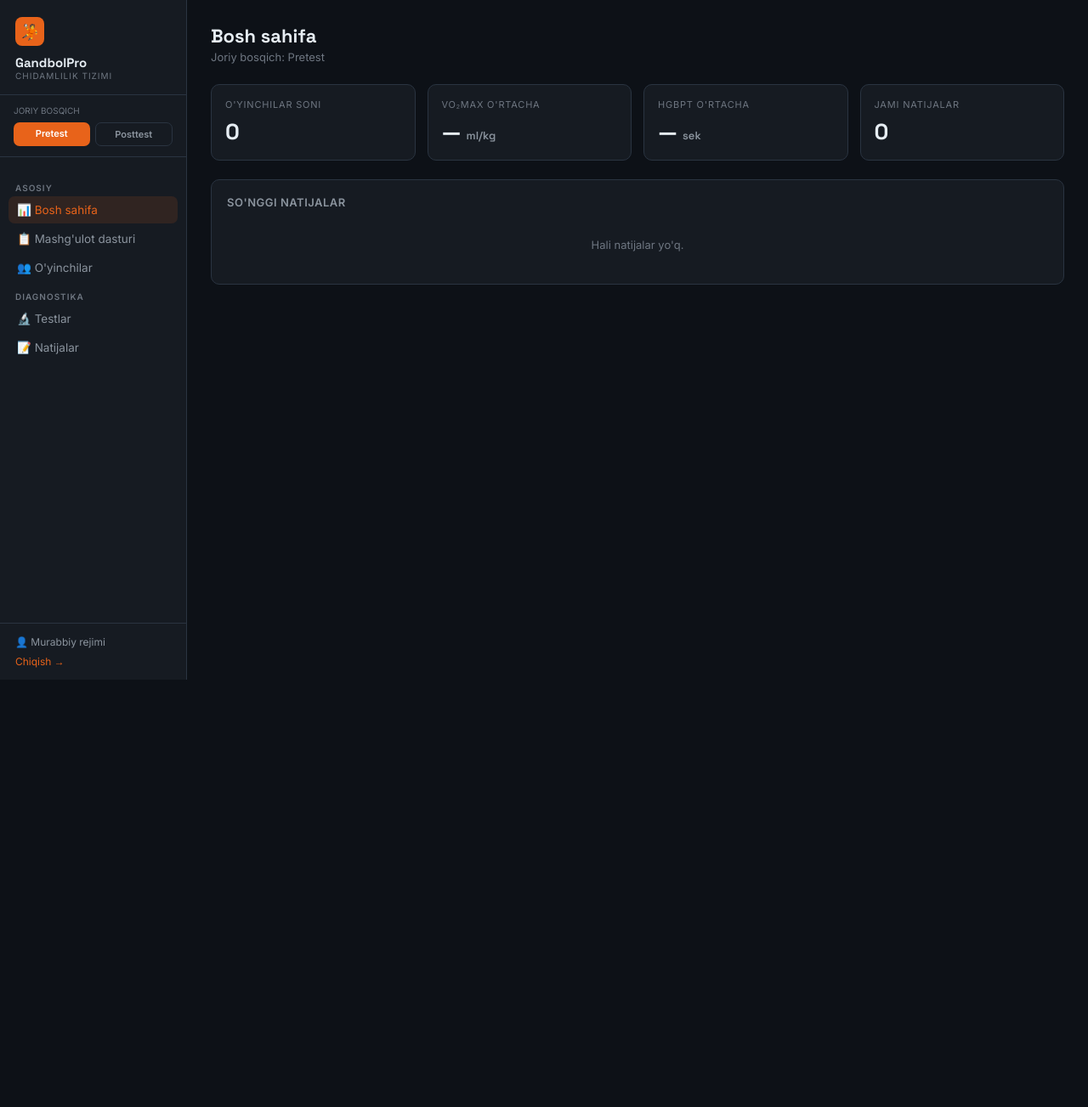
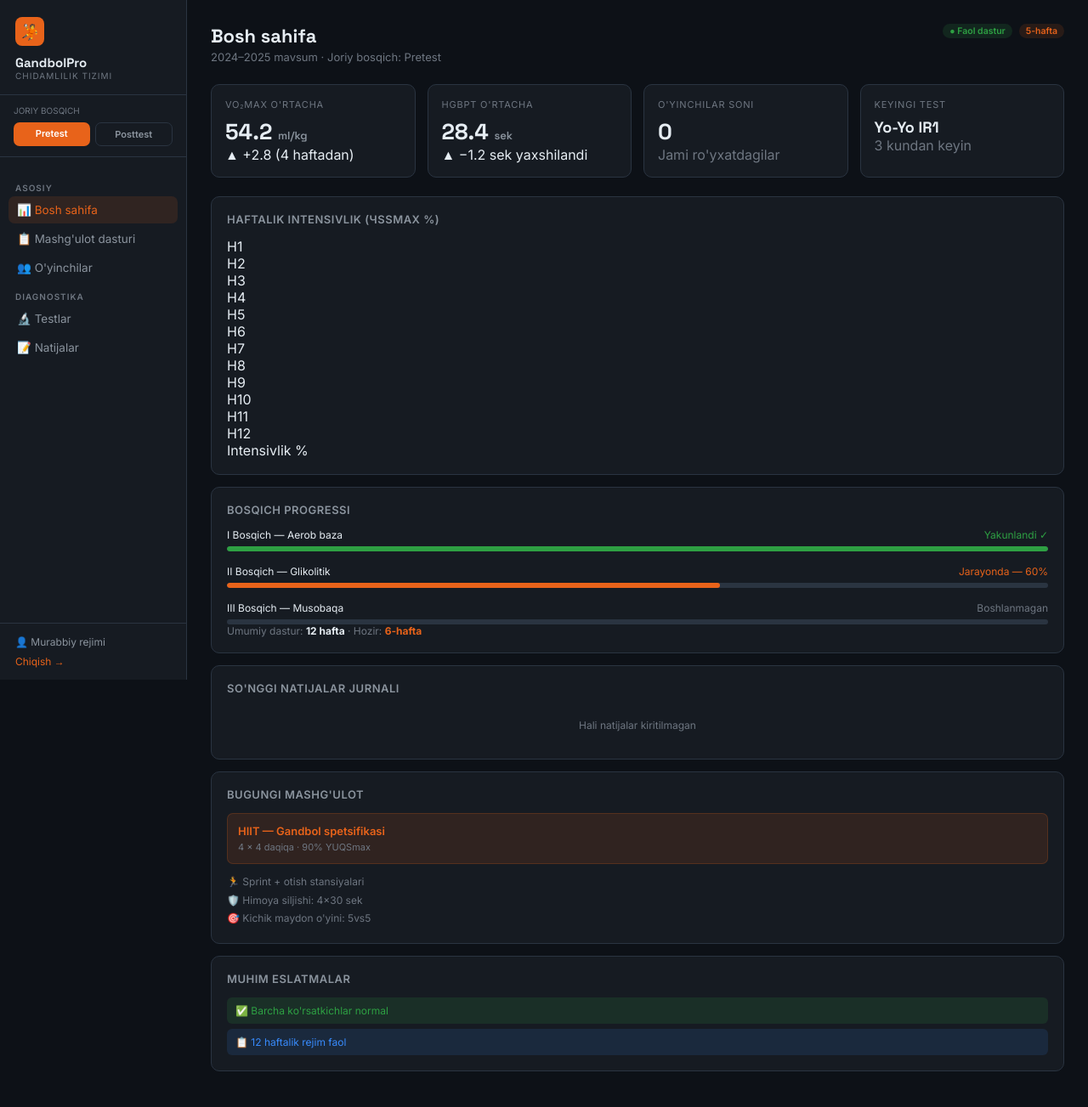
Before and after one commit to noilaabdullayeva506-ux/gandbolpro, a Flask app: page /coach in a window 1280 px wide. Shown: the whole page at 85% size. Before the commit the page ends 800 px from the top, so only its background shows below. Run offline with Flask 3, Linux system fonts and the light colour scheme; the visitor is signed in with stand-in values (Sample User, id 1); data comes from the database, SQL or seed files in the repository; data that the repository does not hold is empty.

Commit message:
Update coach_dashboard.html

```diff
--- a/templates/coach_dashboard.html
+++ b/templates/coach_dashboard.html
@@ -4,50 +4,138 @@
 <div class="page-header">
   <div>
     <div class="page-title">Bosh sahifa</div>
-    <div class="page-sub">Joriy bosqich: {{ 'Pretest' if phase=='pretest' else 'Posttest' }}</div>
+    <div class="page-sub">2024–2025 mavsum · Joriy bosqich: {{ 'Pretest' if phase=='pretest' else 'Posttest' }}</div>
+  </div>
+  <div style="display:flex; gap:8px;">
+    <span class="badge badge-green">● Faol dastur</span>
+    <span class="badge badge-orange">5-hafta</span>
   </div>
 </div>
 
 <div class="cards-grid">
   <div class="stat-card">
-    <div class="stat-label">O'yinchilar soni</div>
-    <div class="stat-value">{{ n }}</div>
-  </div>
-  <div class="stat-card">
     <div class="stat-label">VO₂max o'rtacha</div>
-    <div class="stat-value">{{ avg_vo2 if avg_vo2 is not none else '—' }} <span class="stat-unit">ml/kg</span></div>
+    <div class="stat-value">{{ avg_vo2 if avg_vo2 is not none else '54.2' }} <span class="stat-unit">ml/kg</span></div>
+    <div class="stat-change up">▲ +2.8 (4 haftadan)</div>
   </div>
   <div class="stat-card">
     <div class="stat-label">HGBPT o'rtacha</div>
-    <div class="stat-value">{{ avg_rsa if avg_rsa is not none else '—' }} <span class="stat-unit">sek</span></div>
+    <div class="stat-value">{{ avg_rsa if avg_rsa is not none else '28.4' }} <span class="stat-unit">sek</span></div>
+    <div class="stat-change up">▲ −1.2 sek yaxshilandi</div>
   </div>
   <div class="stat-card">
-    <div class="stat-label">Jami natijalar</div>
-    <div class="stat-value">{{ recent|length }}</div>
+    <div class="stat-label">O'yinchilar soni</div>
+    <div class="stat-value">{{ n if n is not none else '14' }}</div>
+    <div class="stat-change" style="color:var(--text3)">Jami ro'yxatdagilar</div>
+  </div>
+  <div class="stat-card">
+    <div class="stat-label">Keyingi test</div>
+    <div class="stat-value" style="font-size:18px">Yo-Yo IR1</div>
+    <div class="stat-change" style="color:var(--text3)">3 kundan keyin</div>
+  </div>
+</div>
+
+<div class="two-col">
+  <div class="card">
+    <div class="card-title">Haftalik intensivlik (ЧSSmax %)</div>
+    <div class="chart-area" id="weekly-chart">
+      <div class="bar-col"><div class="bar-fill" data-val="65%" style="height: 65%; background: rgb(46, 160, 67); opacity: 0.9;"></div><div class="bar-label">H1</div></div>
+      <div class="bar-col"><div class="bar-fill" data-val="70%" style="height: 70%; background: rgb(46, 160, 67); opacity: 0.9;"></div><div class="bar-label">H2</div></div>
+      <div class="bar-col"><div class="bar-fill" data-val="72%" style="height: 72%; background: rgb(46, 160, 67); opacity: 0.9;"></div><div class="bar-label">H3</div></div>
+      <div class="bar-col"><div class="bar-fill" data-val="75%" style="height: 75%; background: rgb(46, 160, 67); opacity: 0.9;"></div><div class="bar-label">H4</div></div>
+      <div class="bar-col"><div class="bar-fill" data-val="80%" style="height: 80%; background: rgb(232, 99, 26); opacity: 1;"></div><div class="bar-label">H5</div></div>
+      <div class="bar-col"><div class="bar-fill" data-val="88%" style="height: 88%; background: rgb(232, 99, 26); opacity: 1;"></div><div class="bar-label">H6</div></div>
+      <div class="bar-col"><div class="bar-fill" data-val="90%" style="height: 90%; background: rgb(232, 99, 26); opacity: 1;"></div><div class="bar-label">H7</div></div>
+      <div class="bar-col"><div class="bar-fill" data-val="85%" style="height: 85%; background: rgb(232, 99, 26); opacity: 1;"></div><div class="bar-label">H8</div></div>
+      <div class="bar-col"><div class="bar-fill" data-val="92%" style="height: 92%; background: rgb(56, 139, 253); opacity: 0.8;"></div><div class="bar-label">H9</div></div>
+      <div class="bar-col"><div class="bar-fill" data-val="95%" style="height: 95%; background: rgb(56, 139, 253); opacity: 0.8;"></div><div class="bar-label">H10</div></div>
+      <div class="bar-col"><div class="bar-fill" data-val="93%" style="height: 93%; background: rgb(56, 139, 253); opacity: 0.8;"></div><div class="bar-label">H11</div></div>
+      <div class="bar-col"><div class="bar-fill" data-val="90%" style="height: 90%; background: rgb(56, 139, 253); opacity: 0.8;"></div><div class="bar-label">H12</div></div>
+    </div>
+    <div class="legend">
+      <span><span class="legend-dot" style="background:var(--accent)"></span>Intensivlik %</span>
     </div>
   </div>
 
   <div class="card">
-  <div class="card-title">So'nggi natijalar</div>
+    <div class="card-title">Bosqich progressi</div>
+    <div style="margin-bottom:16px;">
+      <div style="display:flex; justify-content:space-between; margin-bottom:6px; font-size:12px;">
+        <span>I Bosqich — Aerob baza</span>
+        <span style="color:var(--green)">Yakunlandi ✓</span>
+      </div>
+      <div style="background:var(--border); border-radius:3px; height:6px; overflow:hidden;">
+        <div style="width:100%; background:var(--green); height:100%; border-radius:3px;"></div>
+      </div>
+    </div>
+    <div style="margin-bottom:16px;">
+      <div style="display:flex; justify-content:space-between; margin-bottom:6px; font-size:12px;">
+        <span>II Bosqich — Glikolitik</span>
+        <span style="color:var(--accent)">Jarayonda — 60%</span>
+      </div>
+      <div style="background:var(--border); border-radius:3px; height:6px; overflow:hidden;">
+        <div style="width:60%; background:var(--accent); height:100%; border-radius:3px;"></div>
+      </div>
+    </div>
+    <div>
+      <div style="display:flex; justify-content:space-between; margin-bottom:6px; font-size:12px;">
+        <span>III Bosqich — Musobaqa</span>
+        <span style="color:var(--text3)">Boshlanmagan</span>
+      </div>
+      <div style="background:var(--border); border-radius:3px; height:6px; overflow:hidden;">
+        <div style="width:0%; background:var(--blue); height:100%; border-radius:3px;"></div>
+      </div>
+    </div>
+    <div class="divider"></div>
+    <div style="font-size:12px; color:var(--text3)">
+      Umumiy dastur: <strong style="color:var(--text)">12 hafta</strong> · Hozir: <strong style="color:var(--accent)">6-hafta</strong>
+    </div>
+  </div>
+</div>
+
+<div class="three-col">
+  <div class="card">
+    <div class="card-title">So'nggi natijalar jurnali</div>
     {% if recent %}
-  <div class="table-scroll">
+    <div style="max-height: 180px; overflow-y: auto;">
       <table class="result-table">
-    <thead><tr><th>Sana</th><th>O'yinchi</th><th>Test</th><th>Natija</th><th>Bosqich</th></tr></thead>
+        <thead><tr><th>Sana</th><th>O'yinchi</th><th>Test</th><th>Natija</th></tr></thead>
         <tbody>
           {% for r in recent %}
           <tr>
-        <td>{{ r.created_at.strftime('%d.%m.%Y %H:%M') }}</td>
+            <td>{{ r.created_at.strftime('%d.%m.%Y') }}</td>
             <td>{{ r.player.name }}</td>
             <td>{{ r.test_name }}</td>
-        <td>{{ r.result_text }}</td>
-        <td><span class="badge {{ 'badge-blue' if r.phase=='pretest' else 'badge-orange' }}">{{ 'Pretest' if r.phase=='pretest' else 'Posttest' }}</span></td>
+            <td><strong>{{ r.result_text }}</strong></td>
           </tr>
           {% endfor %}
         </tbody>
       </table>
     </div>
     {% else %}
-  <div style="text-align:center; color:var(--text3); padding:20px; font-size:13px;">Hali natijalar yo'q.</div>
+    <div style="font-size:12px; color:var(--text3); text-align:center; padding:14px 0;">Hali natijalar kiritilmagan</div>
     {% endif %}
   </div>
+
+  <div class="card">
+    <div class="card-title">Bugungi mashg'ulot</div>
+    <div style="background:var(--accent-dim); border:1px solid rgba(232,99,26,0.2); border-radius:7px; padding:12px; margin-bottom:10px;">
+      <div style="font-size:13px; font-weight:600; color:var(--accent); margin-bottom:4px;">HIIT — Gandbol spetsifikasi</div>
+      <div style="font-size:11px; color:var(--text3)">4 × 4 daqiqa · 90% YUQSmax</div>
+    </div>
+    <div style="font-size:12px; color:var(--text3); line-height:1.8">
+      🏃 Sprint + otish stansiyalari<br>
+      🛡️ Himoya siljishi: 4×30 sek<br>
+      🎯 Kichik maydon o'yini: 5vs5
+    </div>
+  </div>
+
+  <div class="card">
+    <div class="card-title">Muhim eslatmalar</div>
+    <div style="display:flex; flex-direction:column; gap:6px;">
+      <div style="background:var(--green-dim); border-radius:6px; padding:8px 10px; font-size:12px; color:var(--green)">✅ Barcha ko'rsatkichlar normal</div>
+      <div style="background:var(--blue-dim); border-radius:6px; padding:8px 10px; font-size:12px; color:var(--blue)">📋 12 haftalik rejim faol</div>
+    </div>
+  </div>
+</div>
 {% endblock %}
```
Lines whose indentation alone changed are shown as unchanged.
